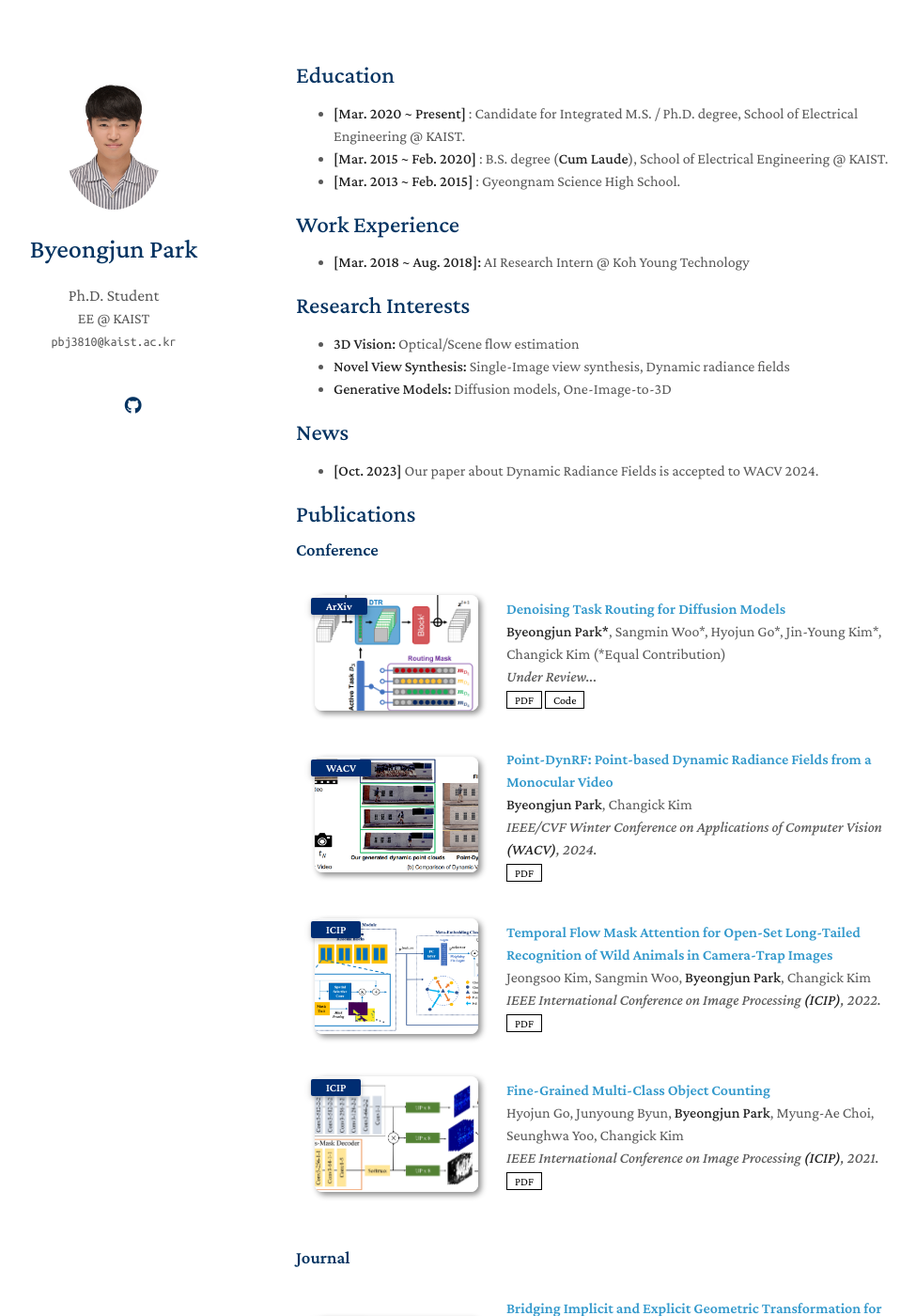
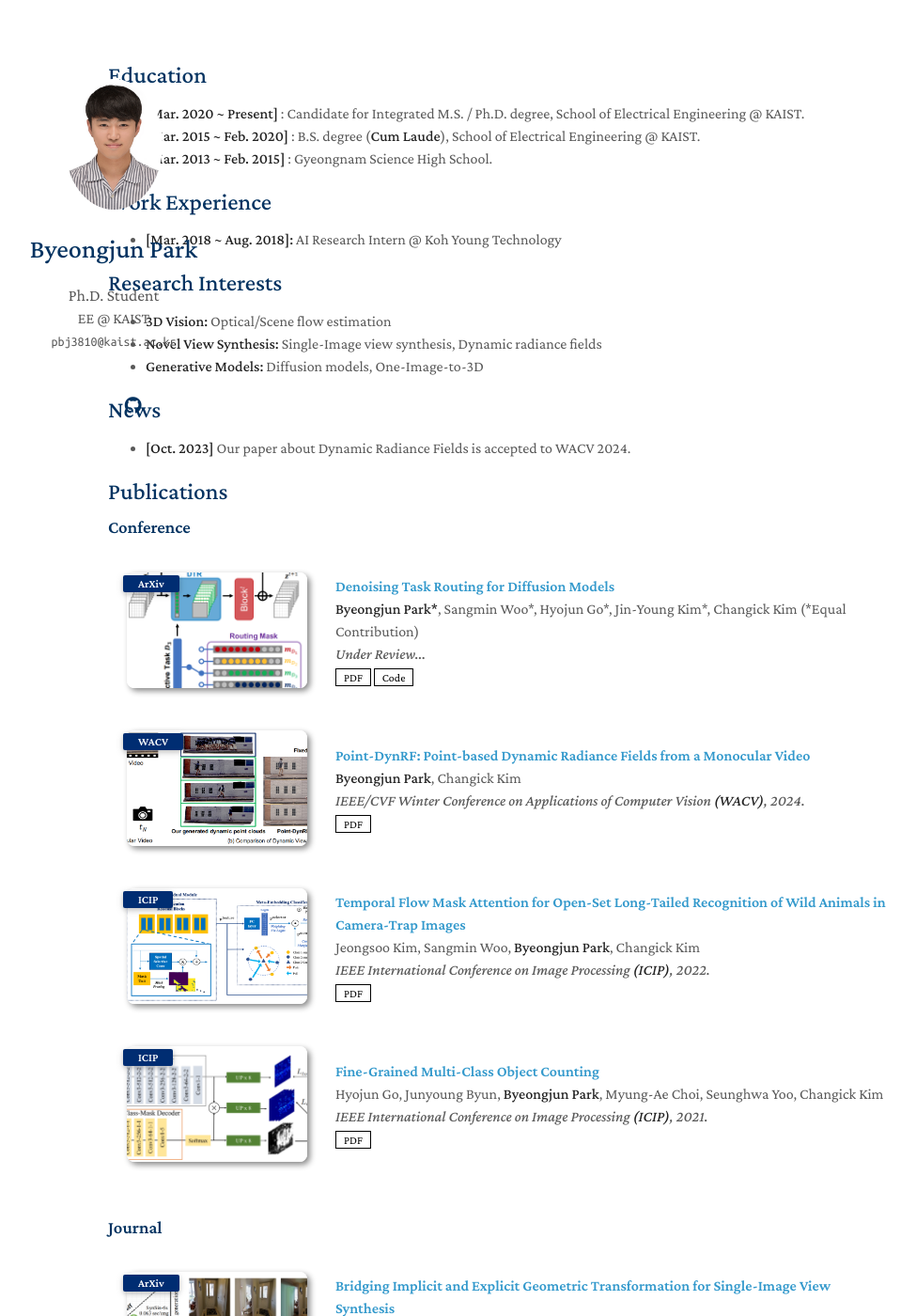
Before and after one commit to byeongjun-park/byeongjun-park.github.io, a Jekyll site: the page built from index.md, in a window 1280 px wide and 1400 px high. Shown: the whole window at 94% size, without its empty margins (155-1130 px from the left). Built offline with Jekyll 4.4.1, drawn with Linux system fonts in a browser that asks for light colours; nearby versions of some CDN libraries; a style sheet for code colours, icons or effects is not loaded; our own code applies the rules of GitHub Pages for plain Markdown files.

Commit message:
profile update

```diff
--- a/_sass/minimal-light-no-dark-mode.scss
+++ b/_sass/minimal-light-no-dark-mode.scss
@@ -353,7 +353,7 @@ header ul a strong {
 }
 
 section {
-  width:650px;
+  width:850px;
   float:right;
   padding-top:4.0em;
   padding-bottom:50px;
@@ -398,7 +398,7 @@ footer {
   }
 
   header {
-    padding-right:160px;
+    padding-right:320px;
   }
 
   section {
--- a/_sass/minimal-light.scss
+++ b/_sass/minimal-light.scss
@@ -432,7 +432,7 @@ header ul a strong {
 }
 
 section {
-  width:650px;
+  width:850px;
   float:right;
   padding-top:4.0em;
   padding-bottom:50px;
@@ -477,7 +477,7 @@ footer {
   }
 
   header {
-    padding-right:160px;
+    padding-right:320px;
   }
 
   section {
```
